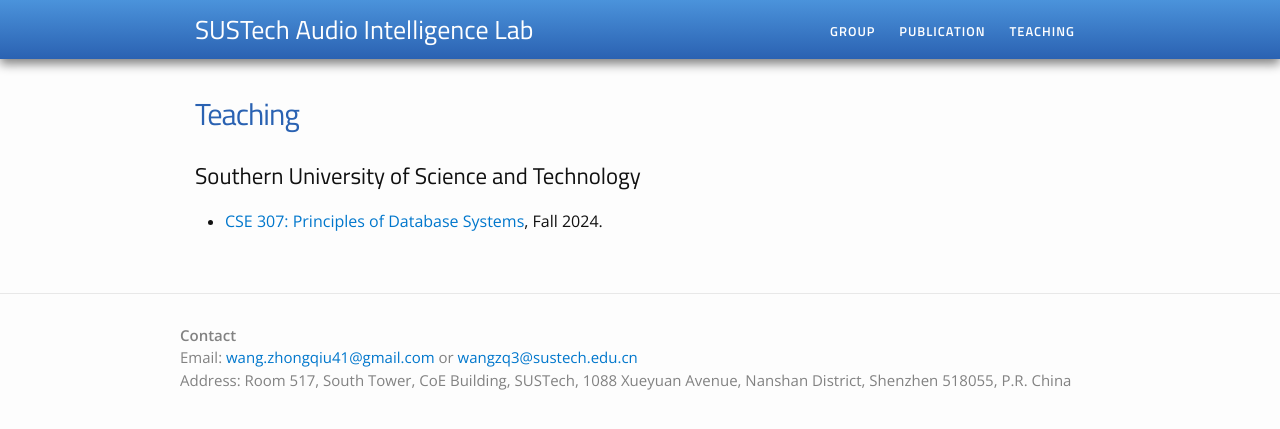
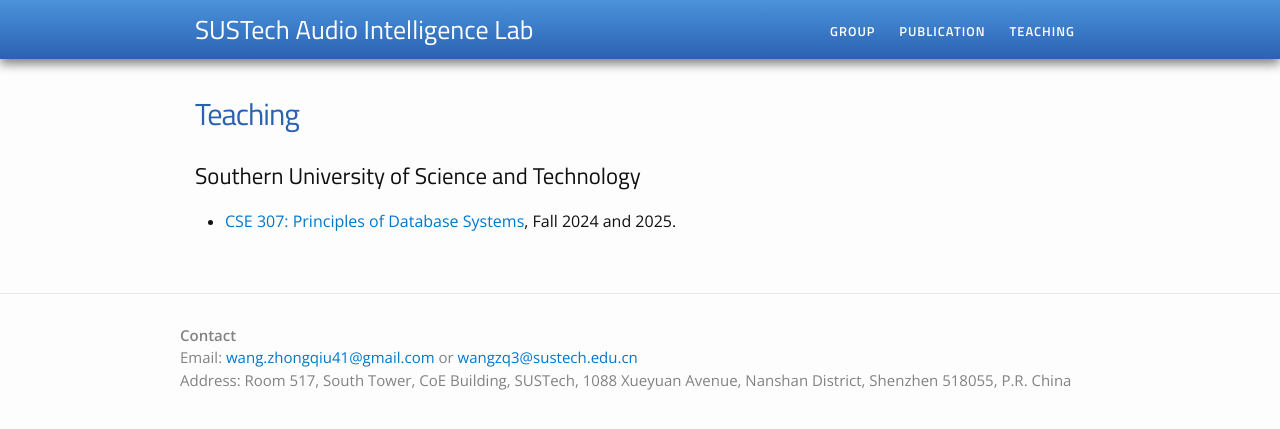
Before and after one commit to sustechailab/sustechailab.github.io, a Jekyll site: the page teaching.html, which Jekyll copies as it is, in a window 1280 px wide. Shown: the top 429 px of the page. Built offline with Jekyll 4.4.1, drawn with Linux system fonts in a browser that asks for light colours.

Commit message:
Initial commit

```diff
--- a/teaching.html
+++ b/teaching.html
@@ -80,7 +80,7 @@
     <p></p>
      <h2>Southern University of Science and Technology</h2>
     <ul>
-        <li><font size="3"> <a href="">CSE 307: Principles of Database Systems</a>, Fall 2024.</font></li>
+        <li><font size="3"> <a href="">CSE 307: Principles of Database Systems</a>, Fall 2024 and 2025.</font></li>
     </ul>
   </div>
 
```
